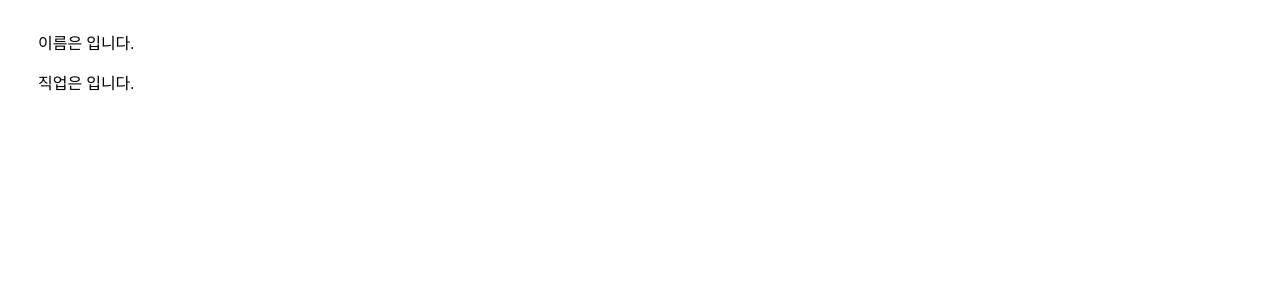
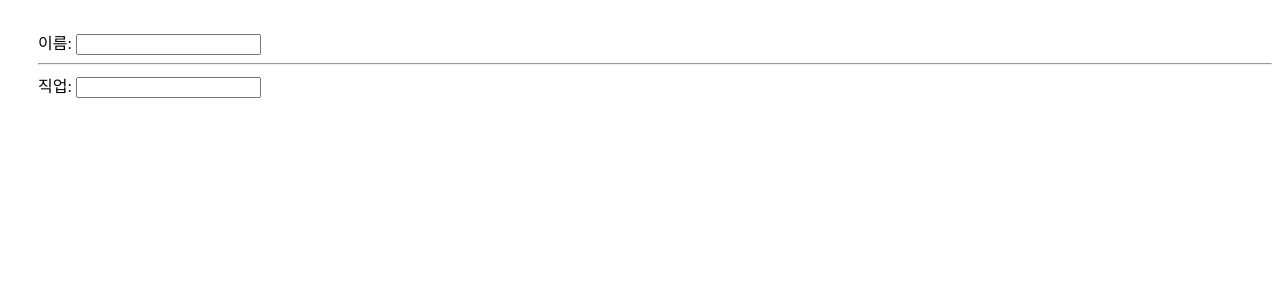
Before and after one commit to JeongSeongSoo/vue-tistory, a Vue app: page /users in a window 1280 px wide. Shown: the top 300 px of the page. Built offline with nearby package versions, Linux system fonts and the light colour scheme.

Commit message:
[프뚜] 컴포넌트에 여러 개 v-model 사용하기 (props 여러 개)

```diff
--- a/package.json
+++ b/package.json
@@ -3,7 +3,7 @@
   "version": "0.1.0",
   "private": true,
   "scripts": {
-    "serve": "vue-cli-service serve --mode=production",
+    "serve": "vue-cli-service serve",
     "build": "vue-cli-service build",
     "lint": "vue-cli-service lint"
   },
--- a/src/pages/Main.vue
+++ b/src/pages/Main.vue
@@ -1,19 +1,25 @@
 <template>
-  <Users>
-    <template #default="{ title }">{{ title }}</template>
-    <template #name>프뚜</template>
-    <template #job>프로그래머</template>
-  </Users>
-  <hr/>
-  <Users>
-    <template #default="{ title }">{{ title }}</template>
-    <template #name>먹뚜</template>
-    <template #job>먹방</template>
-  </Users>
+  <!-- 2022.08.19[프뚜]: v-model:변수값="" -->
+  <Users
+    v-model:name="user.name"
+    v-model:job="user.job"
+  />
+  <br/><br/>
+  <input type="button" value="저장" @click="save()">
 </template>
 
 <script setup>
+import { ref, onUpdated } from 'vue';
 import Users from '@/pages/users/Users.vue';
+
+const user = ref({
+  name: "",
+  job: ""
+});
+
+const save = () => {
+  console.log(user.value);
+};
 </script>
 
 <style>
--- a/src/pages/users/Users.vue
+++ b/src/pages/users/Users.vue
@@ -1,16 +1,31 @@
 <template>
-  <slot :title="title"/>
-  <p>
-    이름은 <slot name="name"/>입니다.
-  </p>
-  <p>
-    직업은 <slot name="job"/>입니다.
-  </p>
+  이름: <input type="text"
+              :value="props.name"
+              @input="inputChange($event, 'name')"/>
+  <hr>
+  직업: <input type="text"
+              :value="props.job"
+              @input="inputChange($event, 'job')"/>
 </template>
 
 <script setup>
-import { ref } from 'vue';
-const title = ref('users입니다.');
+import { defineProps, defineEmits } from 'vue';
+const props = defineProps({
+  name: String,
+  job: String
+});
+
+const emit = defineEmits([
+  'update:name', 'update:job'
+]);
+
+const inputChange = (event, target) => {
+  if (target === 'name') {
+    emit('update:name', event.target.value);
+  } else {
+    emit('update:job', event.target.value);
+  }
+};
 </script>
 
 <style>
```
